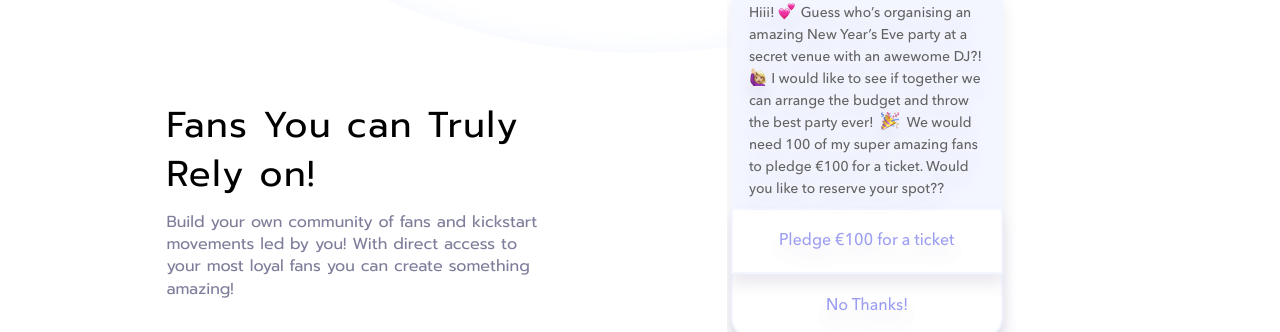
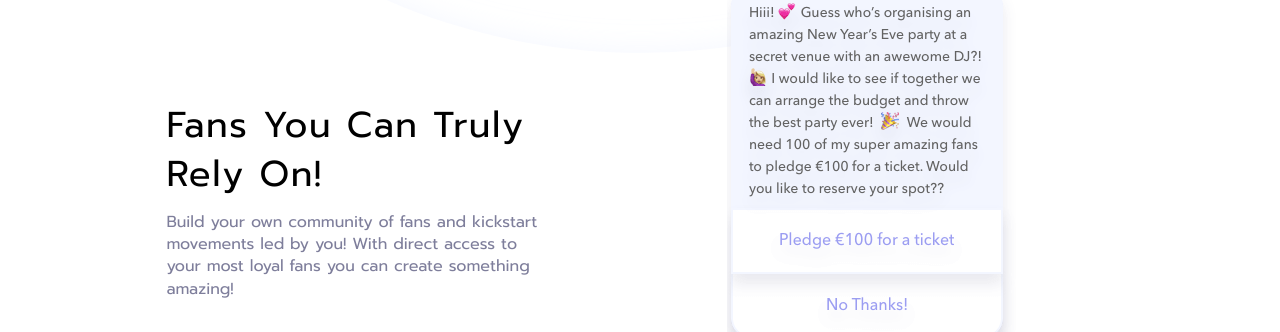
Before and after one commit to code-and-co/allaccess-web, a Jekyll site: the page built from influencer/index.html, in a window 1280 px wide and 900 px high, scrolled down 1339 px. Shown: the part 161-493 px from the top of the window. Built offline with Jekyll 4.4.1, drawn with Linux system fonts in a browser that asks for light colours.

Commit message:
fix typo

```diff
--- a/influencer/index.html
+++ b/influencer/index.html
@@ -40,7 +40,7 @@ permalink: /influencer
         </div>
         <div class="visual-holder-1 lateral-alignment-3">
           <div class="column-1">
-            <h2>Fans You can Truly Rely on!</h2>
+            <h2>Fans You Can Truly Rely On!</h2>
             <p>
               Build your own community of fans and kickstart movements led by you! With direct access to your most loyal fans you can create something amazing!
             </p>
```
